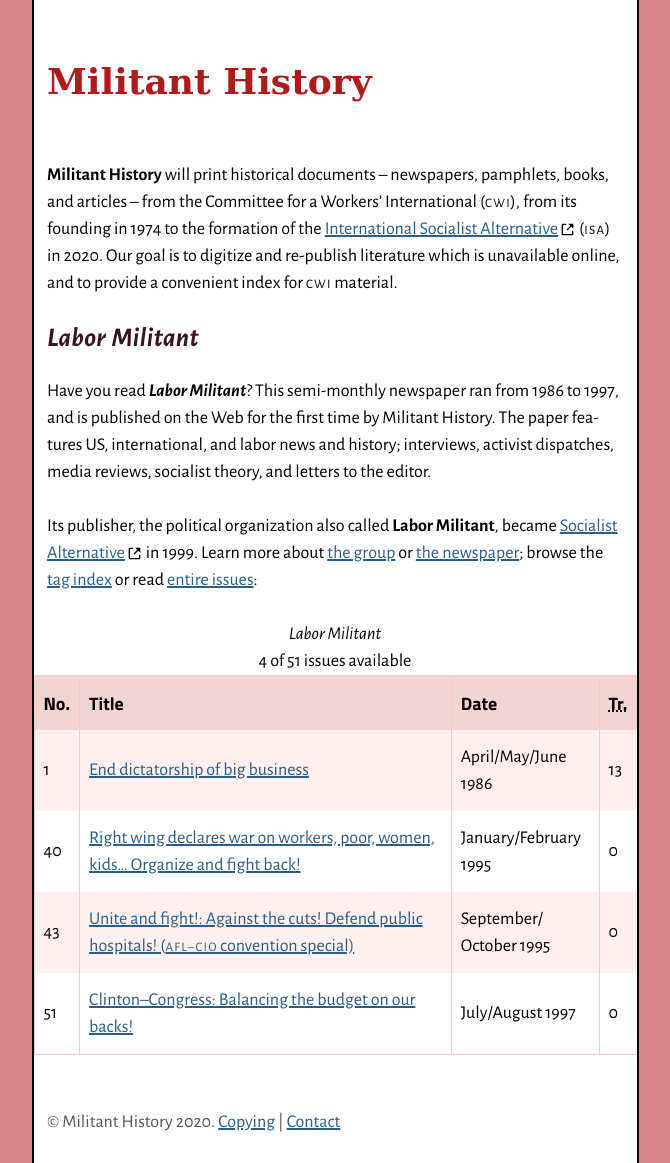
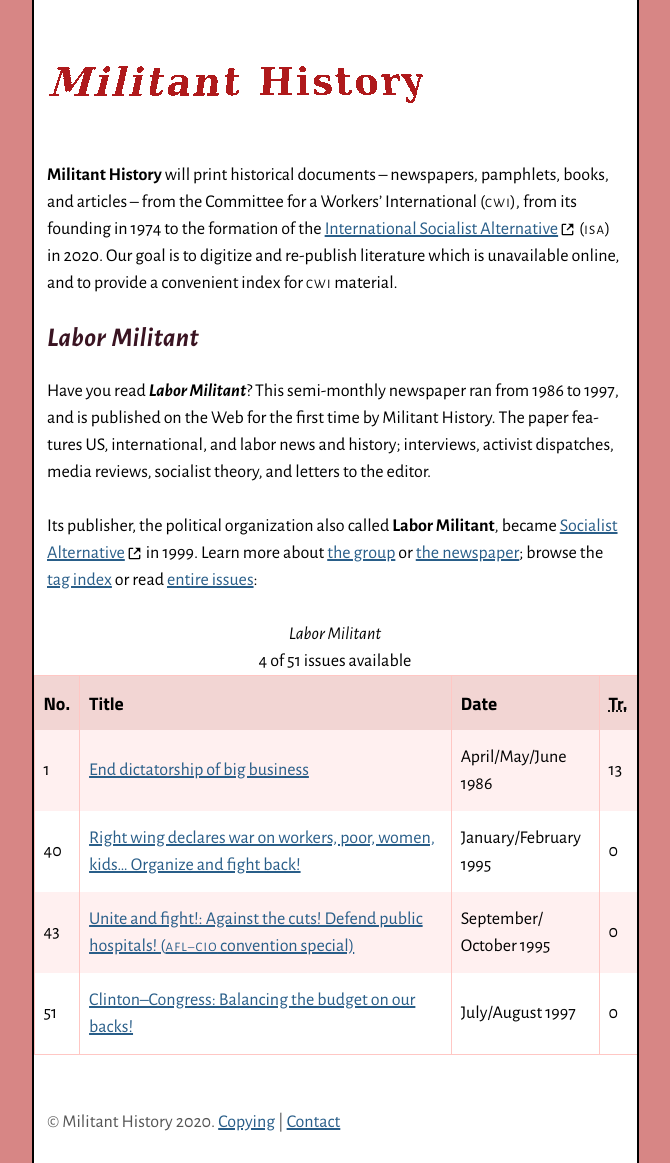
Before and after one commit to jackwillis/militanthistory, a Jekyll site: the page built from index.md, in a window 1280 px wide. Shown: the whole page, without its empty margins (305-975 px from the left). Built offline with Jekyll 4.4.1, drawn with Linux system fonts in a browser that asks for light colours.

Commit message:
Add banner on front page

```diff
--- a/styles/main.scss
+++ b/styles/main.scss
@@ -365,6 +365,12 @@
     border-width: 0 2px;
   }
 
+  body.front-page h1 {
+    background-image: url(../images/banner.png);
+    color: rgba(0,0,0,0);
+    letter-spacing: 4px;
+  }
+
   figure, .hatnote {
     margin-left: -0.75rem;
     margin-right: -0.75rem;
```
Also changed, not shown: images/banner.png (added).
